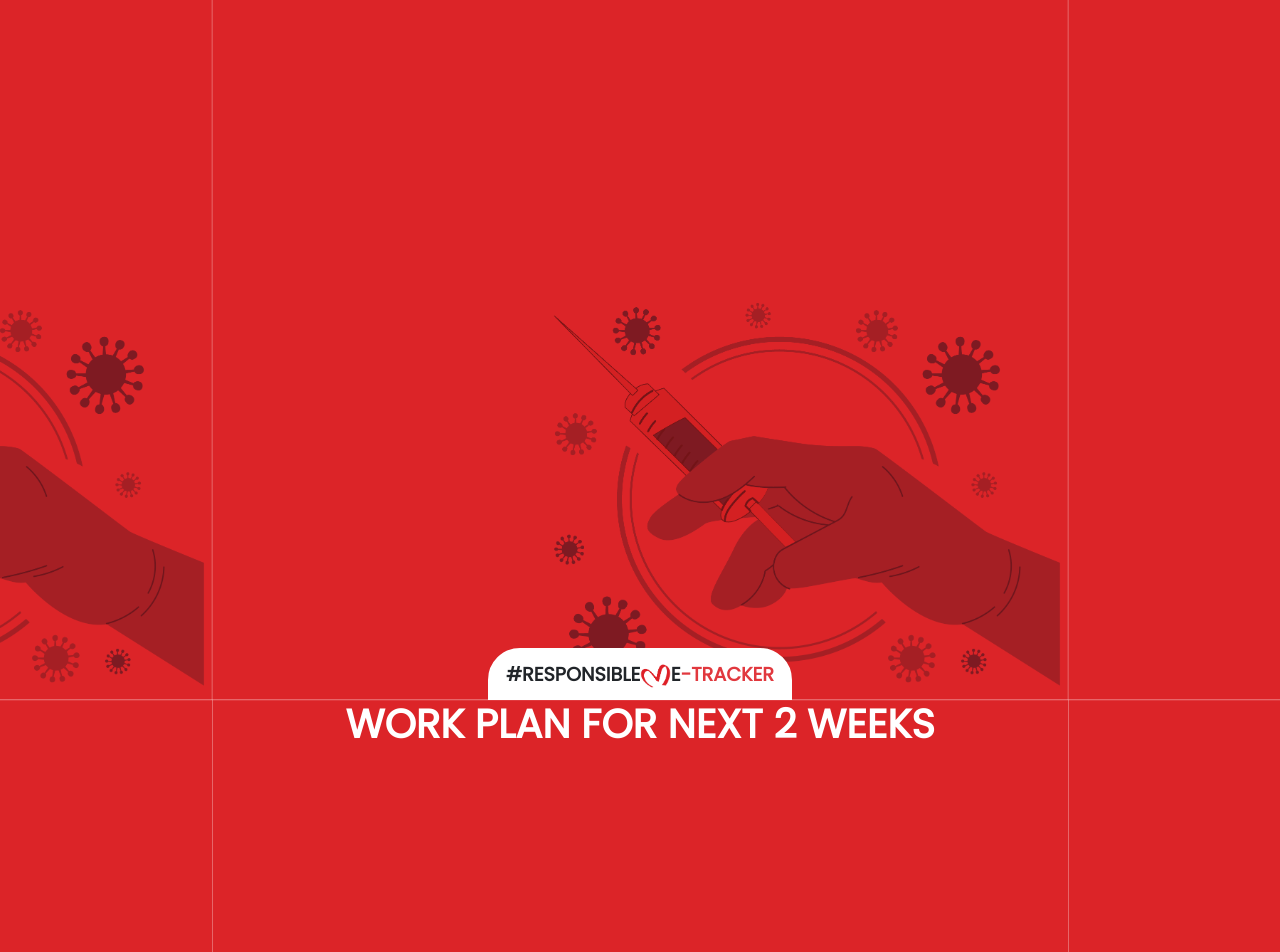
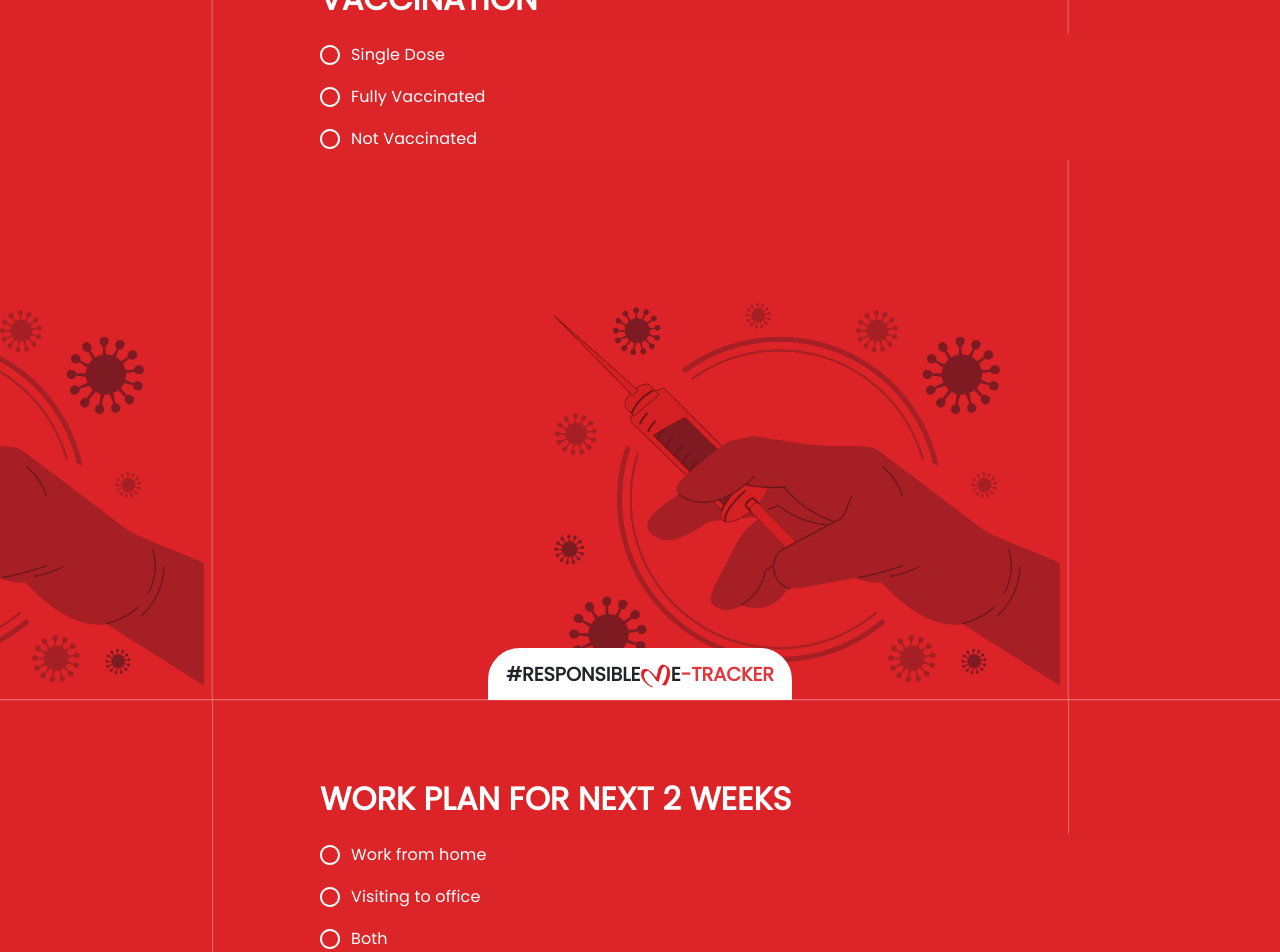
Before and after one commit to NTK7/responsible-me-tracker, a React (Create React App) app: page / in a window 1280 px wide. Shown: the part 3300-4252 px from the top of the page. Built offline with nearby package versions, Linux system fonts and the light colour scheme.

Commit message:
created the ui for deskopt view

```diff
--- a/src/components/update/AgeGroup/AgeGroup.js
+++ b/src/components/update/AgeGroup/AgeGroup.js
@@ -88,7 +88,7 @@ const Container = styled.div`
     padding-top: 10vh;
 
     > h1 {
-      font-size: 2.5rem;
+      font-size: 2rem;
       color: white;
       font-weight: bold;
       margin: 0 25vw;
--- a/src/components/update/FriendVisiting/FriendVisiting.js
+++ b/src/components/update/FriendVisiting/FriendVisiting.js
@@ -1,13 +1,43 @@
+import {
+  FormControl,
+  FormControlLabel,
+  Radio,
+  RadioGroup,
+} from "@material-ui/core";
+import { useState } from "react";
 import styled from "styled-components";
 import BottomLogo from "../BottomLogo/BottomLogo";
 
 const FriendVisiting = () => {
   const FRIEND_VISITING = "/bg/01-06.png";
+  const [friendVisiting, setFriendVisiting] = useState(null);
 
   return (
     <Container backgroundImg={FRIEND_VISITING}>
       <main>
         <h1>VISITING FRIENDS/RELATIVES DURING NEXT 2 WEEKS</h1>
+        <FormControl
+          color="secondary"
+          component="fieldset"
+          className="form-control">
+          <RadioGroup
+            aria-label="friendVisiting"
+            name="friendVisiting"
+            value={friendVisiting}
+            onChange={(e) => setFriendVisiting(e.target.value)}
+            required>
+            <FormControlLabel
+              value="avoided"
+              control={<Radio required={true} />}
+              label="Avoided"
+            />
+            <FormControlLabel
+              value="sometimes"
+              control={<Radio required={true} />}
+              label="Sometimes"
+            />
+          </RadioGroup>
+        </FormControl>
       </main>
       <BottomLogo />
     </Container>
@@ -28,12 +58,29 @@ const Container = styled.div`
   align-items: center;
   justify-content: space-between;
   /* border: 2px black solid; */
+  overflow-x: hidden;
 
   > main {
+    width: 100%;
+    display: flex;
+    flex-direction: column;
+    flex: 1;
+    padding-top: 10vh;
+
     > h1 {
-      font-size: 2.5rem;
+      font-size: 2rem;
       color: white;
       font-weight: bold;
+      margin: 0 25vw;
+    }
+    .form-control {
+      margin: 0 25vw;
+      margin-top: 1pc;
+      background-color: #dc2529;
+      color: white;
+      .MuiIconButton-label {
+        color: white !important;
+      }
     }
   }
 `;
--- a/src/components/update/PublicVisiting/PublicVisiting.js
+++ b/src/components/update/PublicVisiting/PublicVisiting.js
@@ -1,13 +1,43 @@
+import {
+  FormControl,
+  FormControlLabel,
+  Radio,
+  RadioGroup,
+} from "@material-ui/core";
+import { useState } from "react";
 import styled from "styled-components";
 import BottomLogo from "../BottomLogo/BottomLogo";
 
 const PublicVisiting = () => {
   const PUBLIC_VISTING = "/bg/01-01.png";
+  const [publicVisiting, setPublicVisiting] = useState(null);
 
   return (
     <Container backgroundImg={PUBLIC_VISTING}>
       <main>
         <h1>VISITING TO PUBLIC PLACES INLCUDING SHOPS</h1>
+        <FormControl
+          color="secondary"
+          component="fieldset"
+          className="form-control">
+          <RadioGroup
+            aria-label="publicVisiting"
+            name="publicVisiting"
+            value={publicVisiting}
+            onChange={(e) => setPublicVisiting(e.target.value)}
+            required>
+            <FormControlLabel
+              value="avoided"
+              control={<Radio required={true} />}
+              label="Avoided"
+            />
+            <FormControlLabel
+              value="sometimes"
+              control={<Radio required={true} />}
+              label="Sometimes"
+            />
+          </RadioGroup>
+        </FormControl>
       </main>
       <BottomLogo />
     </Container>
@@ -28,12 +58,29 @@ const Container = styled.div`
   align-items: center;
   justify-content: space-between;
   /* border: 2px black solid; */
+  overflow-x: hidden;
 
   > main {
+    width: 100%;
+    display: flex;
+    flex-direction: column;
+    flex: 1;
+    padding-top: 10vh;
+
     > h1 {
-      font-size: 2.5rem;
+      font-size: 2rem;
       color: white;
       font-weight: bold;
+      margin: 0 25vw;
+    }
+    .form-control {
+      margin: 0 25vw;
+      margin-top: 1pc;
+      background-color: #dc2529;
+      color: white;
+      .MuiIconButton-label {
+        color: white !important;
+      }
     }
   }
 `;
--- a/src/components/update/SelectDistrict/SelectDistrict.js
+++ b/src/components/update/SelectDistrict/SelectDistrict.js
@@ -96,7 +96,7 @@ const Container = styled.div`
       background-color: #dc2529;
       > button {
         background-color: #dc2529;
-        font-size: large;
+        font-size: medium;
         border: 1px solid white;
         padding: 0.5pc 1pc;
         border-radius: 5pc;
--- a/src/components/update/UseOfMask/UseOfMask.js
+++ b/src/components/update/UseOfMask/UseOfMask.js
@@ -1,13 +1,44 @@
+import {
+  FormControl,
+  FormControlLabel,
+  Radio,
+  RadioGroup,
+} from "@material-ui/core";
+import { useState } from "react";
 import styled from "styled-components";
 import BottomLogo from "../BottomLogo/BottomLogo";
 
 const UseOfMask = () => {
   const USE_OF_MASK = "/bg/01-07.png";
+  const [useOfMask, setUseOfMask] = useState(null);
 
   return (
     <Container backgroundImg={USE_OF_MASK}>
       <main>
         <h1>WEARING MASK OUT SIDE HOME</h1>
+
+        <FormControl
+          color="secondary"
+          component="fieldset"
+          className="form-control">
+          <RadioGroup
+            aria-label="useOfMask"
+            name="useOfMask"
+            value={useOfMask}
+            onChange={(e) => setUseOfMask(e.target.value)}
+            required>
+            <FormControlLabel
+              value="always"
+              control={<Radio required={true} />}
+              label="Always"
+            />
+            <FormControlLabel
+              value="sometimes"
+              control={<Radio required={true} />}
+              label="Sometimes"
+            />
+          </RadioGroup>
+        </FormControl>
       </main>
       <BottomLogo />
     </Container>
@@ -28,12 +59,29 @@ const Container = styled.div`
   align-items: center;
   justify-content: space-between;
   /* border: 2px black solid; */
+  overflow-x: hidden;
 
   > main {
+    width: 100%;
+    display: flex;
+    flex-direction: column;
+    flex: 1;
+    padding-top: 10vh;
+
     > h1 {
-      font-size: 2.5rem;
+      font-size: 2rem;
       color: white;
       font-weight: bold;
+      margin: 0 25vw;
+    }
+    .form-control {
+      margin: 0 25vw;
+      margin-top: 1pc;
+      background-color: #dc2529;
+      color: white;
+      .MuiIconButton-label {
+        color: white !important;
+      }
     }
   }
 `;
--- a/src/components/update/Vaccination/Vaccination.js
+++ b/src/components/update/Vaccination/Vaccination.js
@@ -1,13 +1,48 @@
+import {
+  FormControl,
+  FormControlLabel,
+  Radio,
+  RadioGroup,
+} from "@material-ui/core";
+import { useState } from "react";
 import styled from "styled-components";
 import BottomLogo from "../BottomLogo/BottomLogo";
 
 const Vaccination = () => {
   const VACCINATION = "/bg/01-03.png";
+  const [vaccination, setVaccination] = useState(null);
 
   return (
     <Container backgroundImg={VACCINATION}>
       <main>
         <h1>VACCINATION</h1>
+        <FormControl
+          color="secondary"
+          component="fieldset"
+          className="form-control">
+          <RadioGroup
+            aria-label="vaccination"
+            name="vaccination"
+            value={vaccination}
+            onChange={(e) => setVaccination(e.target.value)}
+            required>
+            <FormControlLabel
+              value="single"
+              control={<Radio required={true} />}
+              label="Single Dose"
+            />
+            <FormControlLabel
+              value="fully"
+              control={<Radio required={true} />}
+              label="Fully Vaccinated"
+            />
+            <FormControlLabel
+              value="not"
+              control={<Radio required={true} />}
+              label="Not Vaccinated"
+            />
+          </RadioGroup>
+        </FormControl>
       </main>
       <BottomLogo />
     </Container>
@@ -28,12 +63,29 @@ const Container = styled.div`
   align-items: center;
   justify-content: space-between;
   /* border: 2px black solid; */
+  overflow-x: hidden;
 
   > main {
+    width: 100%;
+    display: flex;
+    flex-direction: column;
+    flex: 1;
+    padding-top: 10vh;
+
     > h1 {
-      font-size: 2.5rem;
+      font-size: 2rem;
       color: white;
       font-weight: bold;
+      margin: 0 25vw;
+    }
+    .form-control {
+      margin: 0 25vw;
+      margin-top: 1pc;
+      background-color: #dc2529;
+      color: white;
+      .MuiIconButton-label {
+        color: white !important;
+      }
     }
   }
 `;
--- a/src/components/update/WorkPlan/WorkPlan.js
+++ b/src/components/update/WorkPlan/WorkPlan.js
@@ -1,13 +1,48 @@
+import {
+  FormControl,
+  FormControlLabel,
+  Radio,
+  RadioGroup,
+} from "@material-ui/core";
+import { useState } from "react";
 import styled from "styled-components";
 import BottomLogo from "../BottomLogo/BottomLogo";
 
 const WorkPlan = () => {
   const WORKPLAN = "/bg/01-02.png";
+  const [workPlan, setWorkPlan] = useState(null);
 
   return (
     <Container backgroundImg={WORKPLAN}>
       <main>
         <h1>WORK PLAN FOR NEXT 2 WEEKS</h1>
+        <FormControl
+          color="secondary"
+          component="fieldset"
+          className="form-control">
+          <RadioGroup
+            aria-label="workPlan"
+            name="workPlan"
+            value={workPlan}
+            onChange={(e) => setWorkPlan(e.target.value)}
+            required>
+            <FormControlLabel
+              value="wft"
+              control={<Radio required={true} />}
+              label="Work from home"
+            />
+            <FormControlLabel
+              value="visiting"
+              control={<Radio required={true} />}
+              label="Visiting to office"
+            />
+            <FormControlLabel
+              value="both"
+              control={<Radio required={true} />}
+              label="Both"
+            />
+          </RadioGroup>
+        </FormControl>
       </main>
       <BottomLogo />
     </Container>
@@ -28,12 +63,29 @@ const Container = styled.div`
   align-items: center;
   justify-content: space-between;
   /* border: 2px black solid; */
+  overflow-x: hidden;
 
   > main {
+    width: 100%;
+    display: flex;
+    flex-direction: column;
+    flex: 1;
+    padding-top: 10vh;
+
     > h1 {
-      font-size: 2.5rem;
+      font-size: 2rem;
       color: white;
       font-weight: bold;
+      margin: 0 25vw;
+    }
+    .form-control {
+      margin: 0 25vw;
+      margin-top: 1pc;
+      background-color: #dc2529;
+      color: white;
+      .MuiIconButton-label {
+        color: white !important;
+      }
     }
   }
 `;
```
